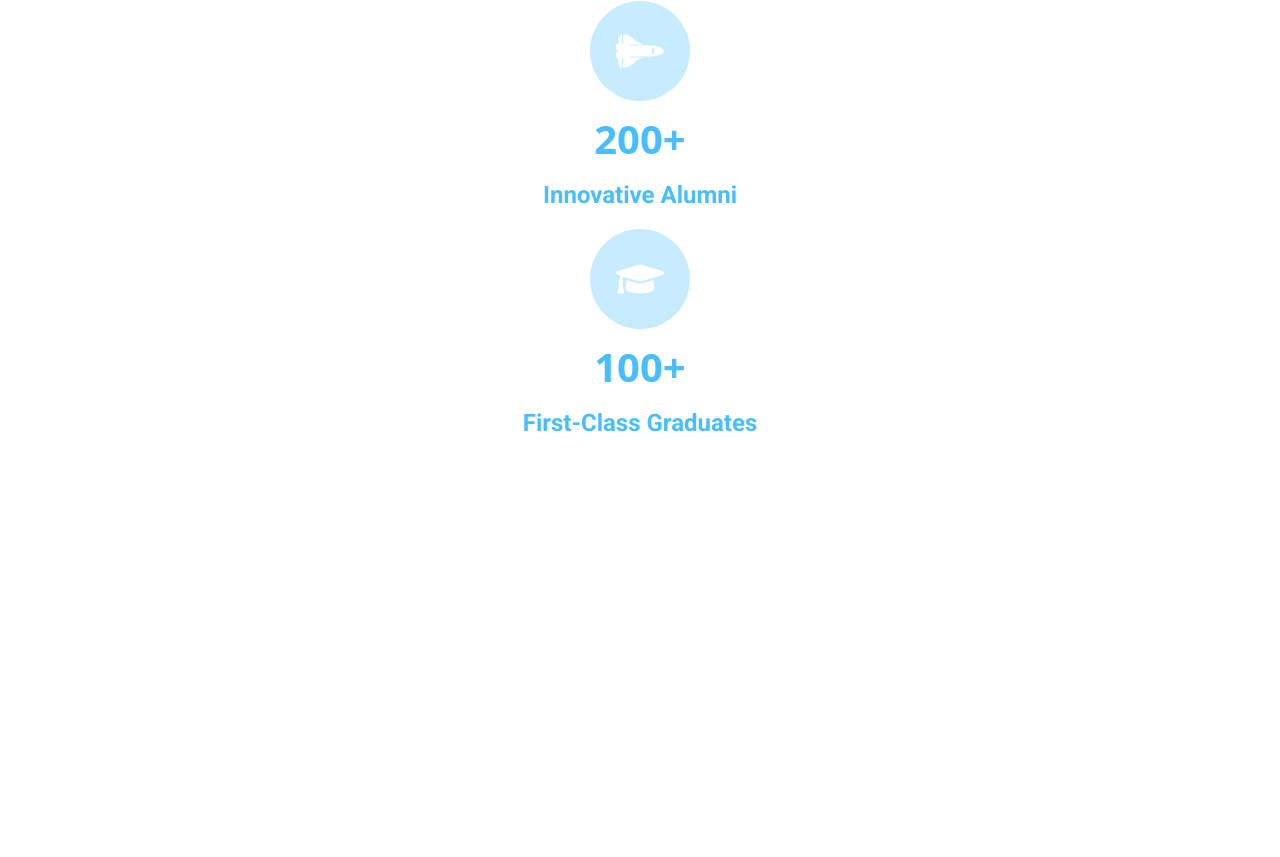
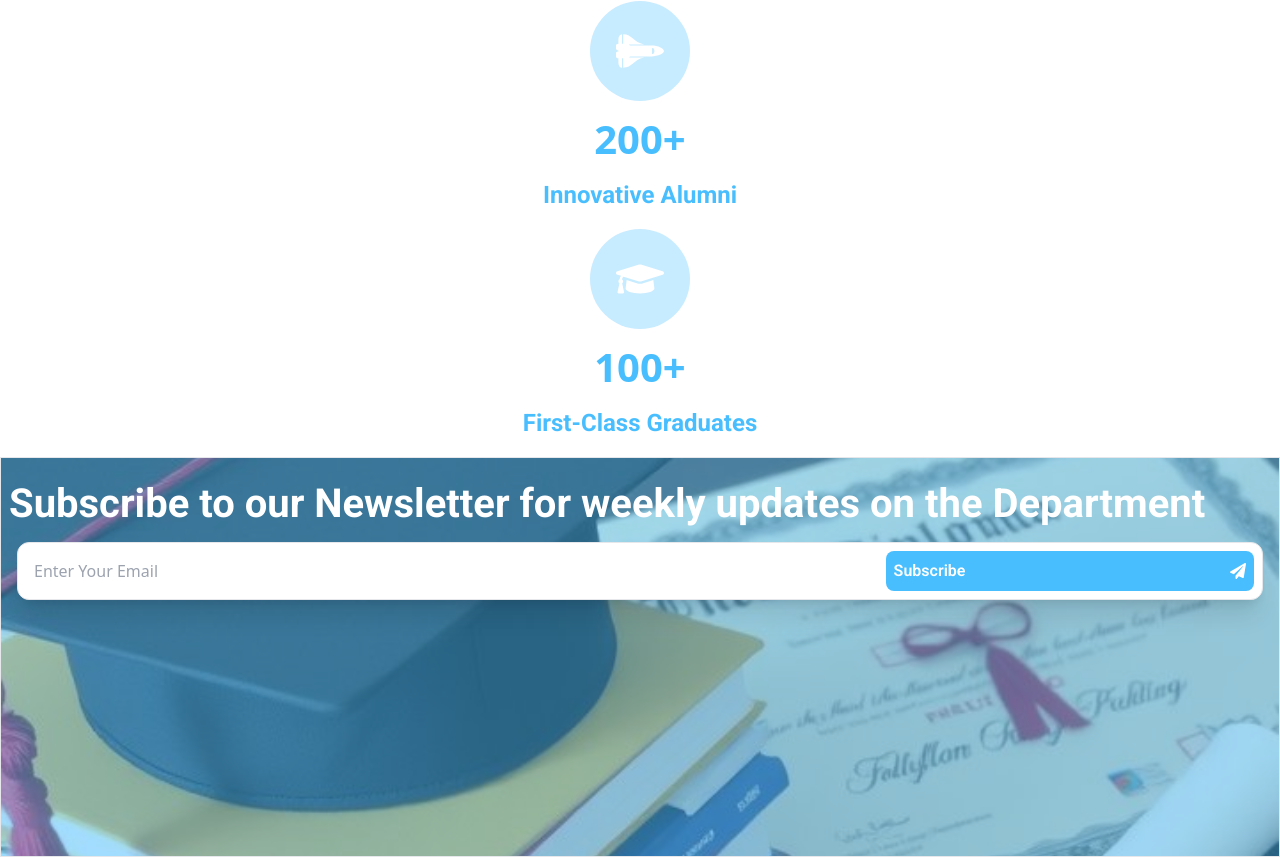
Before and after one commit to IZU29/departmental, a React (Vite) app: page / in a window 1280 px wide. Shown: the part 2743-3600 px from the top of the page. Before the commit the page ends 3200 px from the top, so only its background shows below. Built offline with nearby package versions, Linux system fonts and the light colour scheme.

Commit message:
The Newsletter section has been added

```diff
--- a/src/App.jsx
+++ b/src/App.jsx
@@ -1,6 +1,6 @@
 import { useState } from 'react'
 import reactLogo from './assets/react.svg'
-import {FaGraduationCap, FaHistory , FaLightbulb , FaMicrochip , FaSchool, FaSpaceShuttle, FaTools} from 'react-icons/fa'
+import {FaGraduationCap, FaHistory , FaLightbulb , FaMicrochip , FaPaperPlane, FaPlane, FaSchool, FaSpaceShuttle, FaTelegram, FaTools} from 'react-icons/fa'
 import viteLogo from '/vite.svg'
 import './App.css'
 
@@ -145,6 +145,18 @@ function App() {
           </div>
         </div>
       </section>
+      {/* Newsletter Subscription */}
+      <section className="border bg-[#48BEFF] bg-opacity-50 relative w-full h-[400px] min-h-[300px]">
+      <img src="vision.jpeg" class="w-full h-full object-cover" alt="Background" />
+      <div class="absolute inset-0 bg-[#48BEFF] bg-opacity-50"></div>
+      <div className="absolute inset-0 p-2">
+        <h4 className="text-[2.5rem] text-white font-bold font-roboto my-2">Subscribe to our Newsletter for weekly updates on the Department</h4>
+        <div className="border p-2 m-2 bg-white rounded-xl shadow-xl flex justify-between">
+          <input type="text" className="w-[68%] p-2 outline-none " placeholder='Enter Your Email'/>
+          <button className=" bg-[#48BEFF] w-[30%] items-center justify-between p-2 flex rounded-lg text-white font-semibold font-roboto ">Subscribe <FaPaperPlane /></button>
+        </div>
+      </div>
+      </section>
     </div>
 
     // 48BEFF
```
